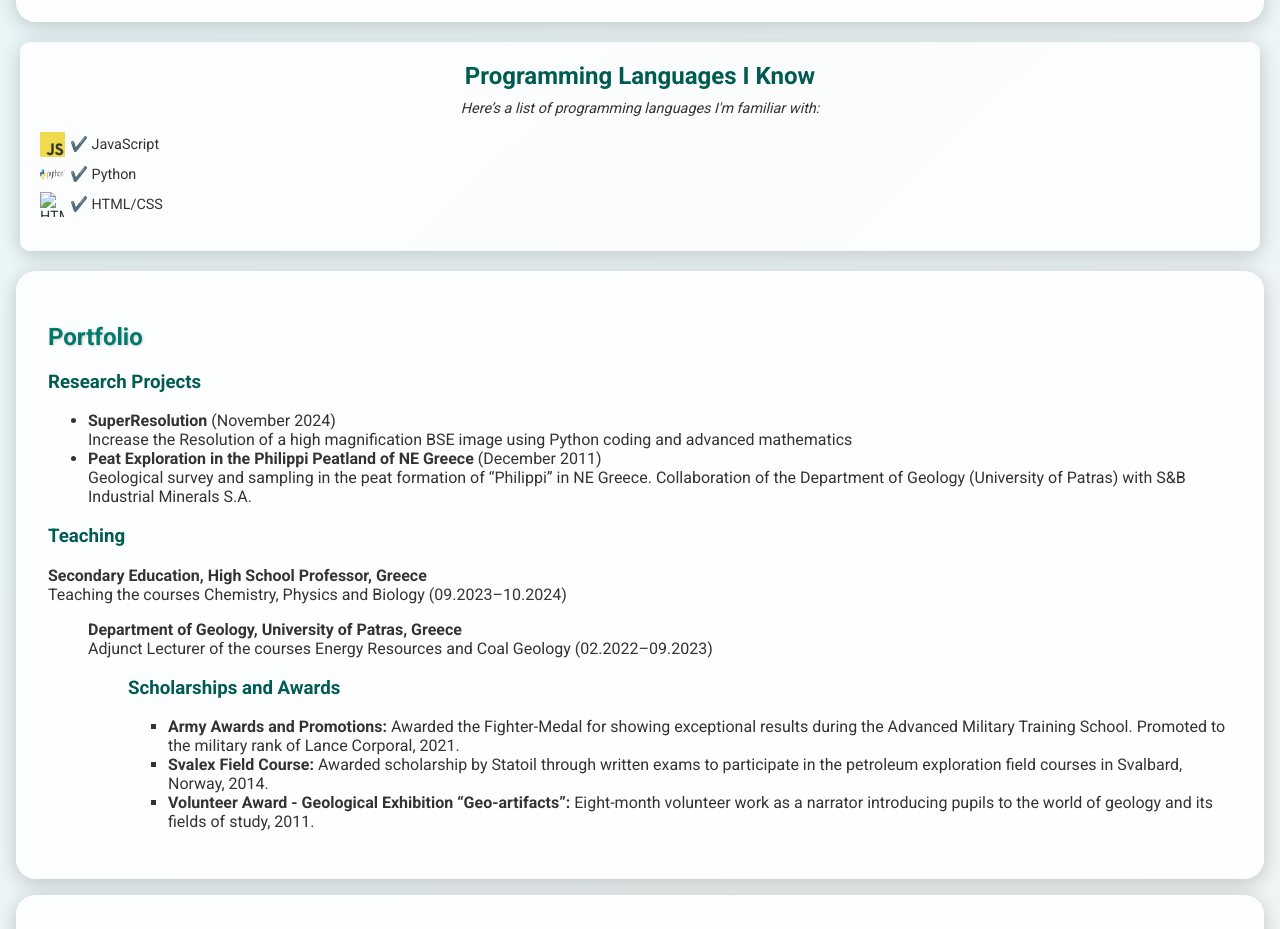
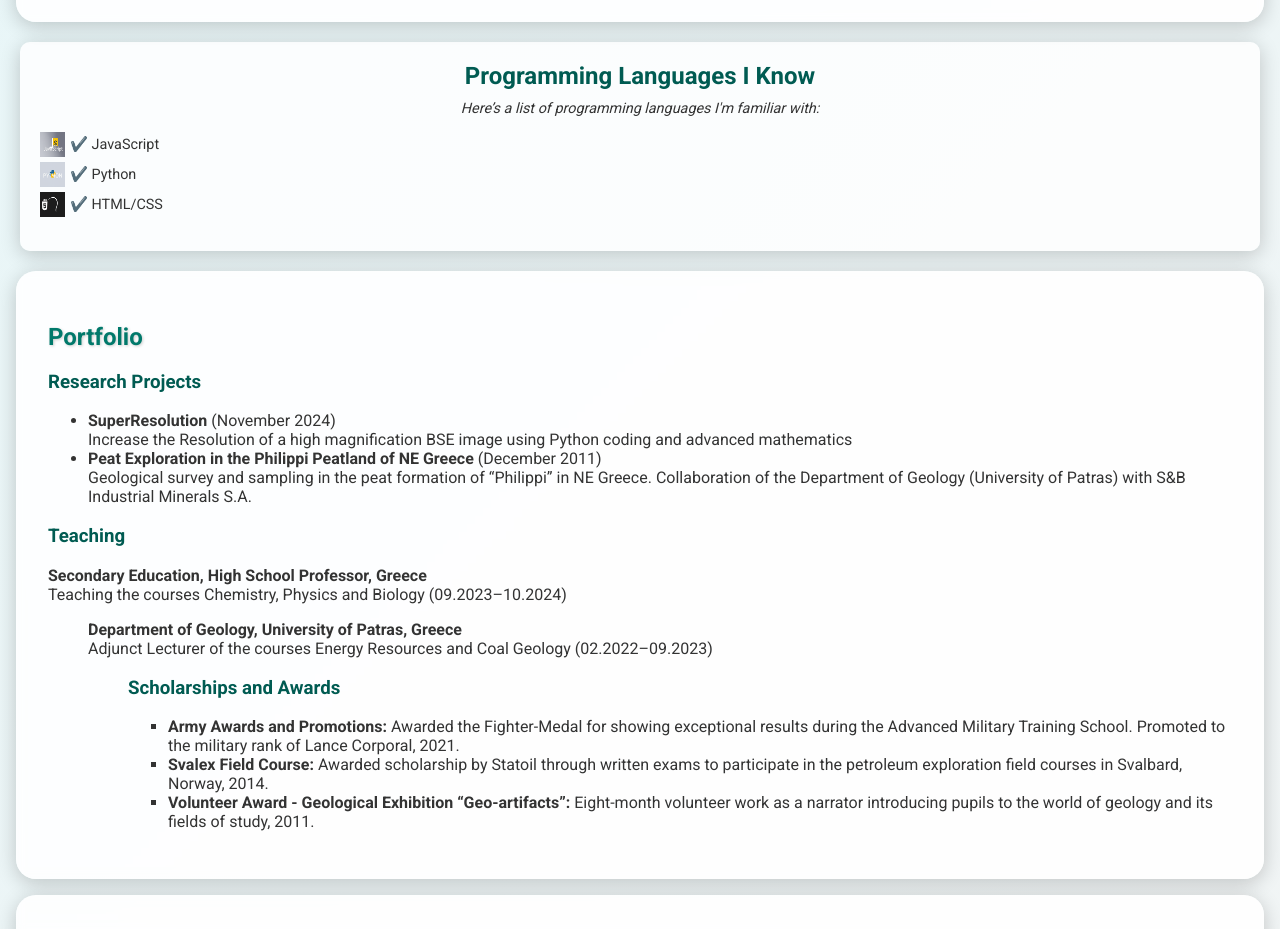
Before and after one commit to SirDebug/Carbonium, a plain HTML site: page index.html in a window 1280 px wide. Shown: the part 2260-3189 px from the top of the page. Drawn offline with Linux system fonts and the light colour scheme.

Commit message:
Update index.html
Signed-off-by: SirDebug <dimitrios.rallakis@univ-lorraine.fr>

```diff
--- a/index.html
+++ b/index.html
@@ -317,15 +317,15 @@
     <p style="font-style: italic; font-size: 0.9em; margin: 10px 0;">Here’s a list of programming languages I'm familiar with:</p>
     <ul style="list-style-type: none; padding: 0; font-size: 0.9em;">
         <li style="display: flex; align-items: center; margin-bottom: 5px;">
-            <img src="js.png" alt="JavaScript" style="width: 25px; height: 25px; margin-right: 5px;">
+            <img src="JavaScript.png" alt="JavaScript" style="width: 25px; height: 25px; margin-right: 5px;">
             <span>✔️ JavaScript</span>
         </li>
         <li style="display: flex; align-items: center; margin-bottom: 5px;">
-            <img src="Pyt.png" alt="Python" style="width: 25px; height: 25px; margin-right: 5px;">
+            <img src="Python.png" alt="Python" style="width: 25px; height: 25px; margin-right: 5px;">
             <span>✔️ Python</span>
         </li>
         <li style="display: flex; align-items: center; margin-bottom: 5px;">
-            <img src="new-html-thumbnail.png" alt="HTML/CSS" style="width: 25px; height: 25px; margin-right: 5px;">
+            <img src="HTML.png" alt="HTML/CSS" style="width: 25px; height: 25px; margin-right: 5px;">
             <span>✔️ HTML/CSS</span>
         </li>
     </ul>
```
